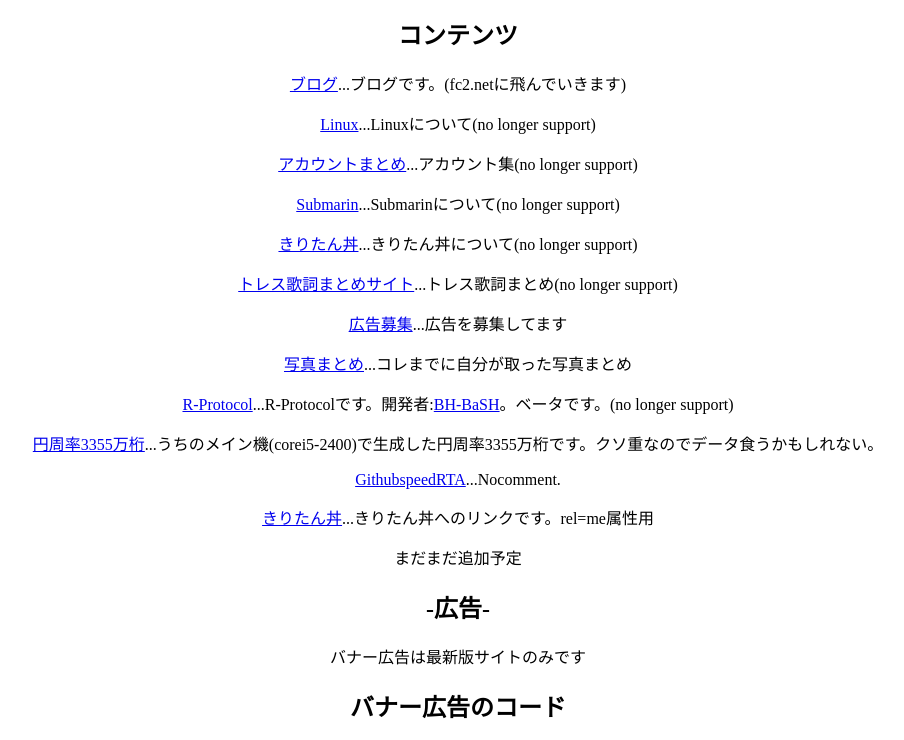
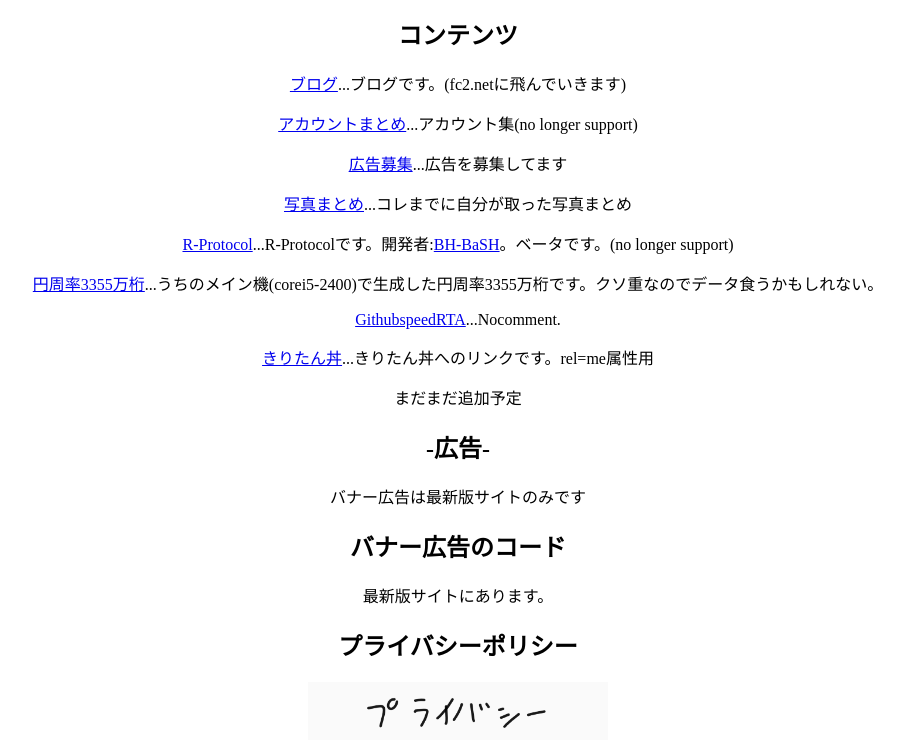
Before and after one commit to DA-TENSHI/Website_classic, a plain HTML site: page index.html in a window 1280 px wide. Shown: the part 1567-2307 px from the top of the page, without its empty margins (182-1086 px from the left). Drawn offline with Linux system fonts and the light colour scheme.

Commit message:
no longer support

```diff
--- a/index.html
+++ b/index.html
@@ -84,11 +84,7 @@
         <p>しなのまいです</p>
         <h2 id="main">コンテンツ</h2>
         <p><a href="https://wakasagiblog.fc2.net/">ブログ</a>...ブログです。(fc2.netに飛んでいきます)</p>
-        <p><a href="https://da-tenshi.github.io/Linux/">Linux</a>...Linuxについて(no longer support)</p>
         <p><a href="https://da-tenshi.github.io/ACCOUNT/">アカウントまとめ</a>...アカウント集(no longer support)</p>
-        <p><a href="https://da-tenshi.github.io/Submarin/">Submarin</a>...Submarinについて(no longer support)</p>
-        <p><a href="https://da-tenshi.github.io/KIRITAN/">きりたん丼</a>...きりたん丼について(no longer support)</p>
-        <p><a href="https://da-tenshi.github.io/home/">トレス歌詞まとめサイト</a>...トレス歌詞まとめ(no longer support)</p>
         <p><a href="https://da-tenshi.github.io/ad/">広告募集</a>...広告を募集してます</p>
         <p><a href="https://da-tenshi.github.io/Picture_matome/">写真まとめ</a>...コレまでに自分が取った写真まとめ</p>
         <p><a href="https://da-tenshi.github.io/R-Protocol_beta/">R-Protocol</a>...R-Protocolです。開発者:<a href="https://baldr-geek.net/@BaSH">BH-BaSH</a>。ベータです。(no longer support)</p>
```
